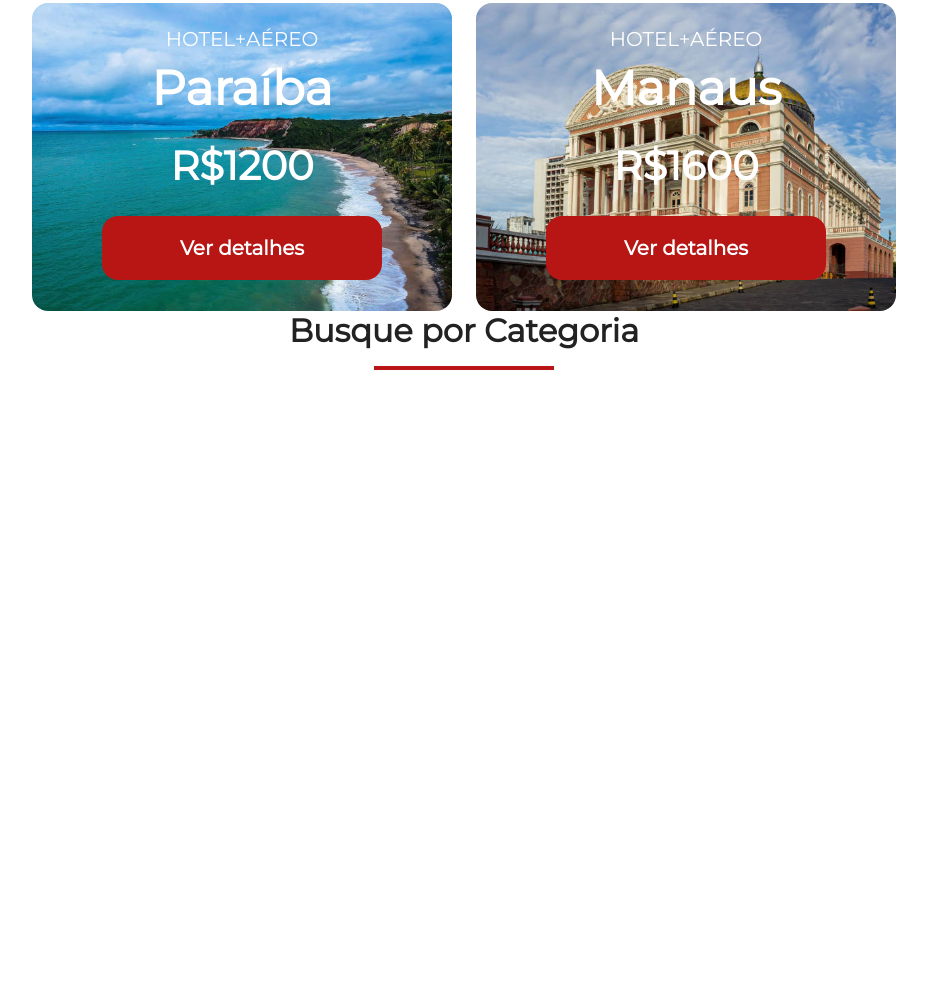
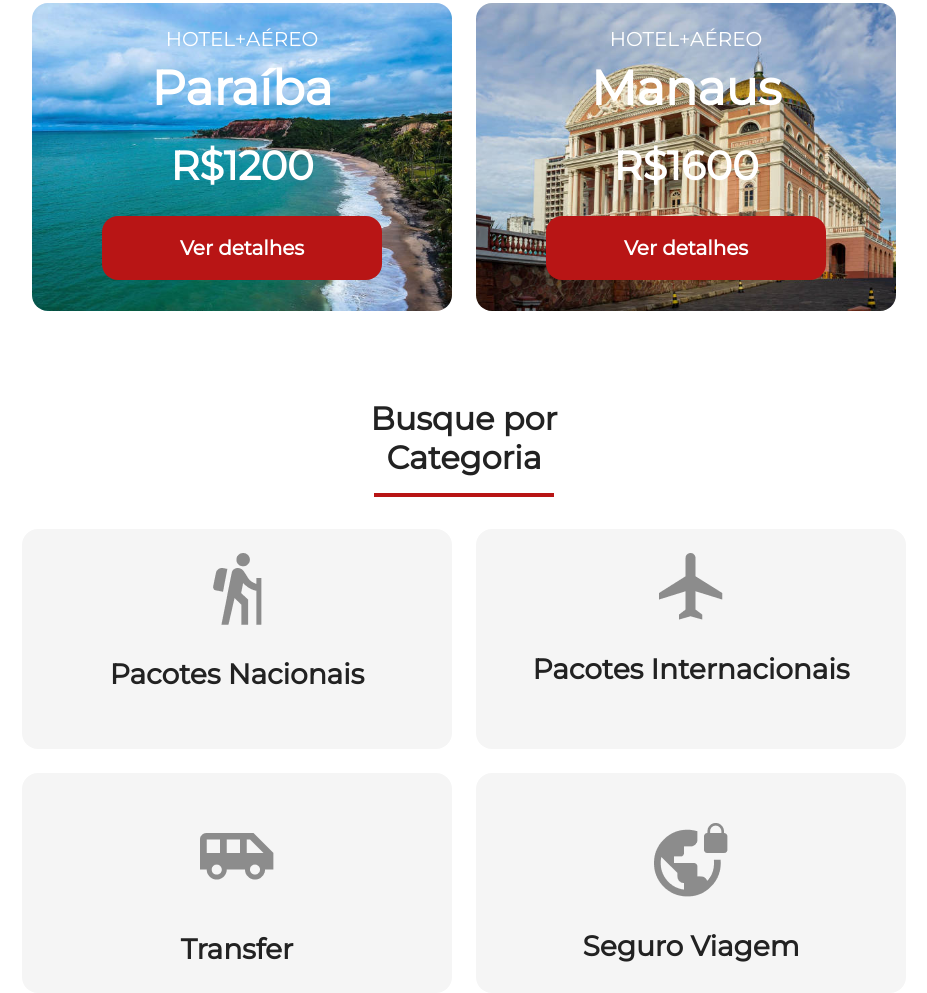
Before and after one commit to Rafael-JFN/jornada-viagens, a plain HTML site: page index.html in a window 1280 px wide. Shown: the part 1580-2573 px from the top of the page, without its empty margins (176-1103 px from the left). Before the commit the page ends 1982 px from the top, so only its background shows below. Drawn offline with Linux system fonts and the light colour scheme.

Commit message:
Ajusta layouts da sesssao categoria

```diff
--- /dev/null
+++ b/css/categories.css
@@ -0,0 +1,57 @@
+.categories .section-title {
+  width: 312px;
+  margin: 0 auto;
+}
+
+.categories-cards {
+  display: flex;
+  flex-direction: column;
+  align-items: center;
+  gap: 24px;
+  margin-top: 32px;
+}
+
+.categories-cards .card {
+  width: 312px;
+  height: 220px;
+  background-color: var(--background-secondary-color);
+  text-align: center;
+  border-radius: 16px;
+  padding: 24px;
+  box-sizing: border-box;
+  text-decoration: none;
+  color: var(--text-primary-color);
+}
+
+.categories-cards .card h3 {
+  font-size: 28px;
+  font-weight: var(--title-weight);
+}
+
+.categories-cards .card.single-line {
+  padding-top: 50px;
+}
+
+.categories-cards .card.single-line.transfer img {
+  margin: 10px 0 20px;
+}
+
+@media screen and (min-width: 768px) {
+  .categories-cards {
+    flex-direction: row;
+    justify-content: center;
+    flex-wrap: wrap;
+  }
+}
+
+@media screen and (min-width: 1024px) {
+  .categories-cards .card {
+    width: 430px;
+  }
+}
+
+@media screen and (min-width: 1440px) {
+  .categories-cards .card {
+    width: 280px;
+  }
+}
--- a/css/offers.css
+++ b/css/offers.css
@@ -1,3 +1,6 @@
+.offers {
+  margin-bottom: 88px;
+}
 .offers-cards {
   display: flex;
   flex-direction: column;
@@ -5,7 +8,7 @@
   gap: 24px;
 }
 
-.card {
+.offers-cards .card {
   color: var(--text-secondary-color);
   background-color: black;
   width: 312px;
@@ -15,7 +18,7 @@
   text-align: center;
   border-radius: 16px;
 }
-.card header {
+.offers-cards .card header {
   display: block;
   background-color: transparent;
   position: static;
@@ -23,39 +26,39 @@
   margin-bottom: 24px;
 }
 
-.card header p {
+.offers-cards .card header p {
   font-size: 20px;
   font-weight: var(--text-weigth);
 }
 
-.card header h3 {
+.offers-cards .card header h3 {
   font-size: 40px;
   font-weight: var(title-weight);
   margin: 8px 0 0;
 }
 
-.card header span {
+.offers-cards .card header span {
   font-size: 32px;
   display: inline-block;
   margin-top: 24px;
 }
 
-.card.japao {
+.offers-cards .card.japao {
   background: url(../img/bg-card-japao.jpg);
   background-size: cover;
 }
 
-.card.san-andreas {
+.offers-cards .card.san-andreas {
   background: url(../img/bg-card-san-andreas.jpg);
   background-size: cover;
 }
 
-.card.paraiba {
+.offers-cards .card.paraiba {
   background: url(../img/bg-card-paraiba.jpg);
   background-size: cover;
 }
 
-.card.manaus {
+.offers-cards .card.manaus {
   background: url(../img/bg-card-manaus.jpg);
   background-size: cover;
 }
@@ -68,21 +71,21 @@
   }
 }
 @media screen and (min-width: 1024px) {
-  .card {
+  .offers-cards .card {
     width: 420px;
     height: 308px;
   }
-  .card header h3 {
+  .offers-cards .card header h3 {
     font-size: 48px;
   }
 
-  .card header span {
+  .offers-cards .card header span {
     font-size: 40px;
   }
 }
 
 @media screen and (min-width: 1440px) {
-  .card {
+  .offers-cards .card {
     width: 588px;
   }
 }
--- a/css/style.css
+++ b/css/style.css
@@ -2,3 +2,4 @@
 @import url(header.css);
 @import url(hero.css);
 @import url(offers.css);
+@import url(categories.css);
--- a/index.html
+++ b/index.html
@@ -108,6 +108,56 @@
         <h2>Busque por Categoria</h2>
         <hr />
       </div>
+      <div class="categories-cards">
+        <a
+          class="card"
+          href="#"
+          target="_blank"
+          title="Busque pela categoria Pacotes Nacionais"
+        >
+          <img
+            src="img/icone-pacotes-nacionais.png"
+            alt="Icone cinza representando uma pessoa fazendo caminhada"
+          />
+          <h3>Pacotes Nacionais</h3>
+        </a>
+        <a
+          class="card"
+          href="#"
+          target="_blank"
+          title="Busque pela categoria Pacotes Internacionais"
+        >
+          <img
+            src="img/icone-pacotes-internacionais.png"
+            alt="Icone cinza representando um aviao"
+          />
+          <h3>Pacotes Internacionais</h3>
+        </a>
+        <a
+          class="card single-line transfer"
+          href="#"
+          target="_blank"
+          title="Busque pela categoria Transfer"
+        >
+          <img
+            src="img/icone-transfer.png"
+            alt="Icone cinza representando uma van"
+          />
+          <h3>Transfer</h3>
+        </a>
+        <a
+          class="card single-line"
+          href="#"
+          target="_blank"
+          title="Busque pela categoria Seguro Viagem"
+        >
+          <img
+            src="img/icone-seguro-viagem.png"
+            alt="Icone cinza representando o globo terrestre e um cadeado"
+          />
+          <h3>Seguro Viagem</h3>
+        </a>
+      </div>
     </section>
   </body>
 </html>
```
Also changed, not shown: img/icone-pacotes-internacionais.png (added), img/icone-pacotes-nacionais.png (added), img/icone-seguro-viagem.png (added), img/icone-transfer.png (added).
